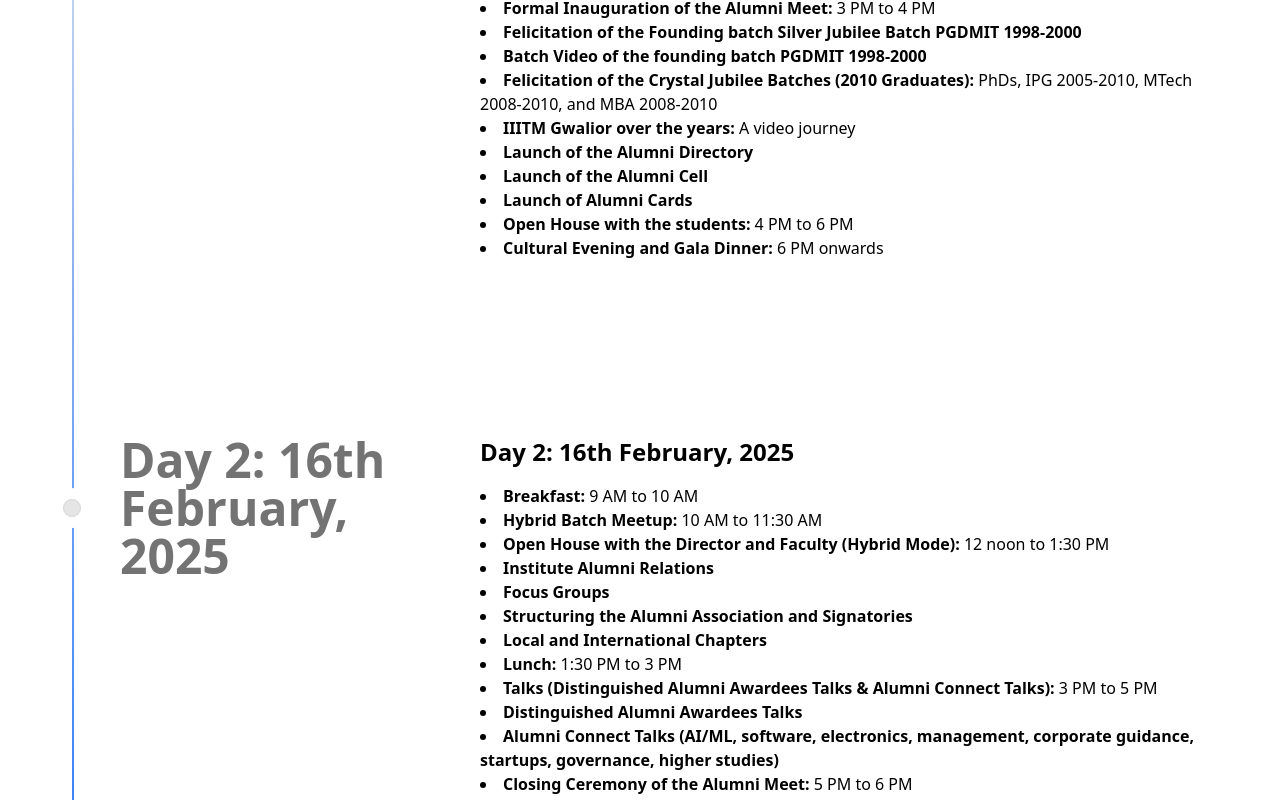
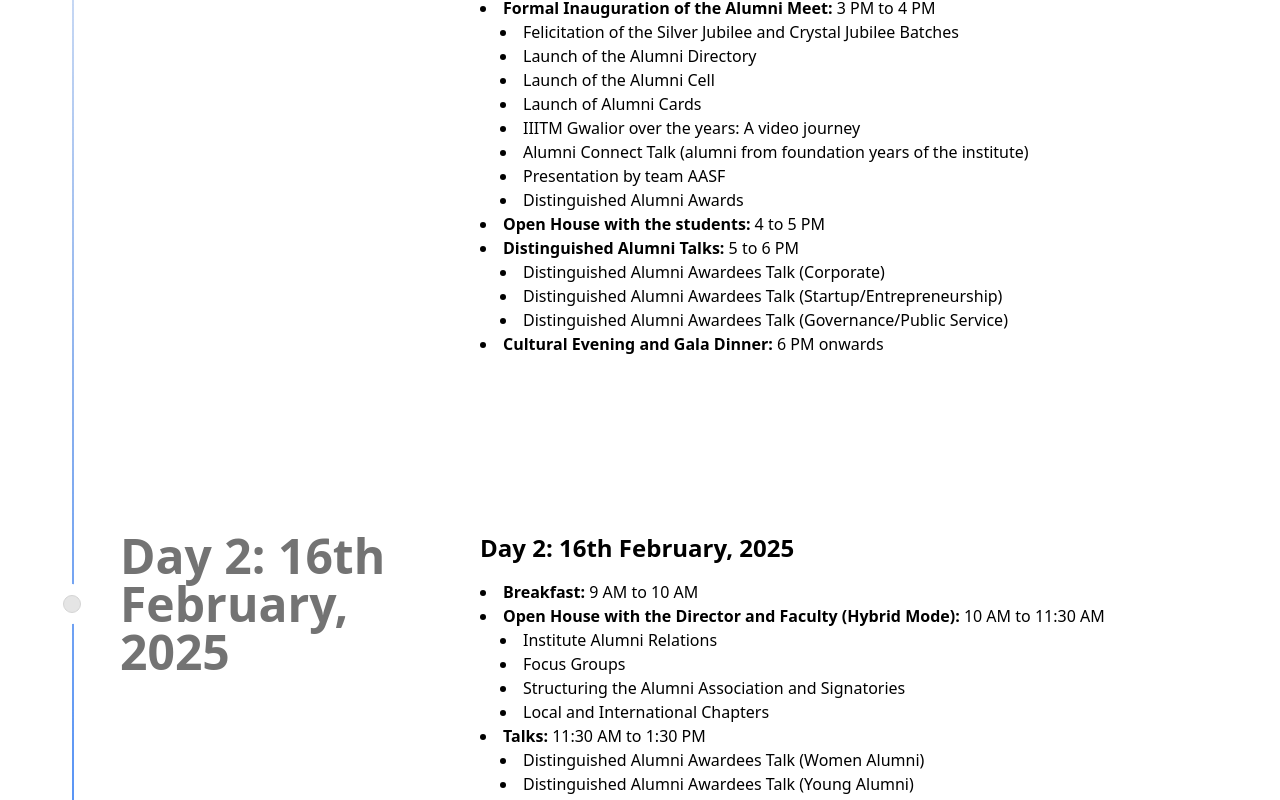
Before and after one commit to ROKUMATE/alumini-meet-25, a React (Vite) app: page / in a window 1280 px wide. Shown: the part 1910-2710 px from the top of the page. Built offline with nearby package versions, Linux system fonts and the light colour scheme.

Commit message:
Updated the TimeLine Component

```diff
--- a/src/components/TimeLine.tsx
+++ b/src/components/TimeLine.tsx
@@ -1,9 +1,5 @@
 // Importing Timeline component
 import { Timeline } from './ui/TimeLine';
-
-// Import Images
-// import College2 from '../assets/College2.png';
-// import College3 from '../assets/College3.png';
 
 function TimelineDemo() {
     const data = [
@@ -41,43 +37,45 @@
                             </strong>{' '}
                             3 PM to 4 PM
                         </li>
+                        <ul className="list-disc list-inside ml-5">
+                            <li>
+                                Felicitation of the Silver Jubilee and Crystal
+                                Jubilee Batches
+                            </li>
+                            <li>Launch of the Alumni Directory</li>
+                            <li>Launch of the Alumni Cell</li>
+                            <li>Launch of Alumni Cards</li>
+                            <li>
+                                IIITM Gwalior over the years: A video journey
+                            </li>
+                            <li>
+                                Alumni Connect Talk (alumni from foundation
+                                years of the institute)
+                            </li>
+                            <li>Presentation by team AASF</li>
+                            <li>Distinguished Alumni Awards</li>
+                        </ul>
                         <li>
-                            <strong>
-                                Felicitation of the Founding batch Silver
-                                Jubilee Batch PGDMIT 1998-2000
-                            </strong>
+                            <strong>Open House with the students:</strong> 4 to
+                            5 PM
                         </li>
                         <li>
-                            <strong>
-                                Batch Video of the founding batch PGDMIT
-                                1998-2000
-                            </strong>
+                            <strong>Distinguished Alumni Talks:</strong> 5 to 6
+                            PM
                         </li>
-                        <li>
-                            <strong>
-                                Felicitation of the Crystal Jubilee Batches
-                                (2010 Graduates):
-                            </strong>{' '}
-                            PhDs, IPG 2005-2010, MTech 2008-2010, and MBA
-                            2008-2010
-                        </li>
-                        <li>
-                            <strong>IIITM Gwalior over the years:</strong> A
-                            video journey
-                        </li>
-                        <li>
-                            <strong>Launch of the Alumni Directory</strong>
-                        </li>
-                        <li>
-                            <strong>Launch of the Alumni Cell</strong>
-                        </li>
-                        <li>
-                            <strong>Launch of Alumni Cards</strong>
-                        </li>
-                        <li>
-                            <strong>Open House with the students:</strong> 4 PM
-                            to 6 PM
-                        </li>
+                        <ul className="list-disc list-inside ml-5">
+                            <li>
+                                Distinguished Alumni Awardees Talk (Corporate)
+                            </li>
+                            <li>
+                                Distinguished Alumni Awardees Talk
+                                (Startup/Entrepreneurship)
+                            </li>
+                            <li>
+                                Distinguished Alumni Awardees Talk
+                                (Governance/Public Service)
+                            </li>
+                        </ul>
                         <li>
                             <strong>Cultural Evening and Gala Dinner:</strong> 6
                             PM onwards
@@ -98,59 +96,59 @@
                             <strong>Breakfast:</strong> 9 AM to 10 AM
                         </li>
                         <li>
-                            <strong>Hybrid Batch Meetup:</strong> 10 AM to 11:30
-                            AM
-                        </li>
-                        <li>
                             <strong>
                                 Open House with the Director and Faculty (Hybrid
                                 Mode):
                             </strong>{' '}
-                            12 noon to 1:30 PM
+                            10 AM to 11:30 AM
                         </li>
-                        <li>
-                            <strong>Institute Alumni Relations</strong>
-                        </li>
-                        <li>
-                            <strong>Focus Groups</strong>
-                        </li>
-                        <li>
-                            <strong>
+                        <ul className="list-disc list-inside ml-5">
+                            <li>Institute Alumni Relations</li>
+                            <li>Focus Groups</li>
+                            <li>
                                 Structuring the Alumni Association and
                                 Signatories
-                            </strong>
+                            </li>
+                            <li>Local and International Chapters</li>
+                        </ul>
+                        <li>
+                            <strong>Talks:</strong> 11:30 AM to 1:30 PM
                         </li>
-                        <li>
-                            <strong>Local and International Chapters</strong>
-                        </li>
+                        <ul className="list-disc list-inside ml-5">
+                            <li>
+                                Distinguished Alumni Awardees Talk (Women
+                                Alumni)
+                            </li>
+                            <li>
+                                Distinguished Alumni Awardees Talk (Young
+                                Alumni)
+                            </li>
+                            <li>Alumni Connect Talk 1</li>
+                            <li>Alumni Connect Talk 2</li>
+                        </ul>
                         <li>
                             <strong>Lunch:</strong> 1:30 PM to 3 PM
                         </li>
                         <li>
-                            <strong>
-                                Talks (Distinguished Alumni Awardees Talks &
-                                Alumni Connect Talks):
-                            </strong>{' '}
-                            3 PM to 5 PM
+                            <strong>Talks:</strong> 3 to 4 PM
                         </li>
-                        <li>
-                            <strong>Distinguished Alumni Awardees Talks</strong>
-                        </li>
-                        <li>
-                            <strong>
-                                Alumni Connect Talks (AI/ML, software,
-                                electronics, management, corporate guidance,
-                                startups, governance, higher studies)
-                            </strong>
-                        </li>
+                        <ul className="list-disc list-inside ml-5">
+                            <li>Alumni Connect Talk 3</li>
+                            <li>Alumni Connect Talk 4</li>
+                            <li>Alumni Connect Talk 5</li>
+                        </ul>
                         <li>
                             <strong>
                                 Closing Ceremony of the Alumni Meet:
                             </strong>{' '}
-                            5 PM to 6 PM
+                            3 PM to 5 PM
                         </li>
+                        <ul className="list-disc list-inside ml-5">
+                            <li>Discussions with alumni/panel discussion</li>
+                            <li>Closing remarks</li>
+                        </ul>
                         <li>
-                            <strong>Distinguished Alumni Awards</strong>
+                            <strong>Hybrid Batch Meetup:</strong> 5 to 7 PM
                         </li>
                         <li>
                             <strong>Dinner:</strong> 8 PM onwards
```
